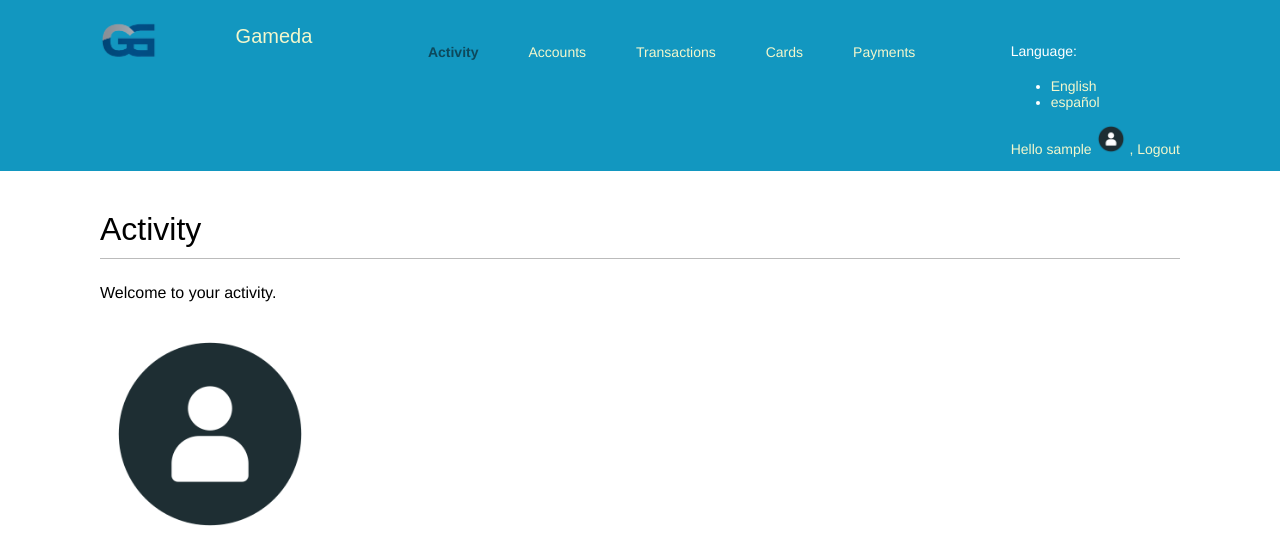
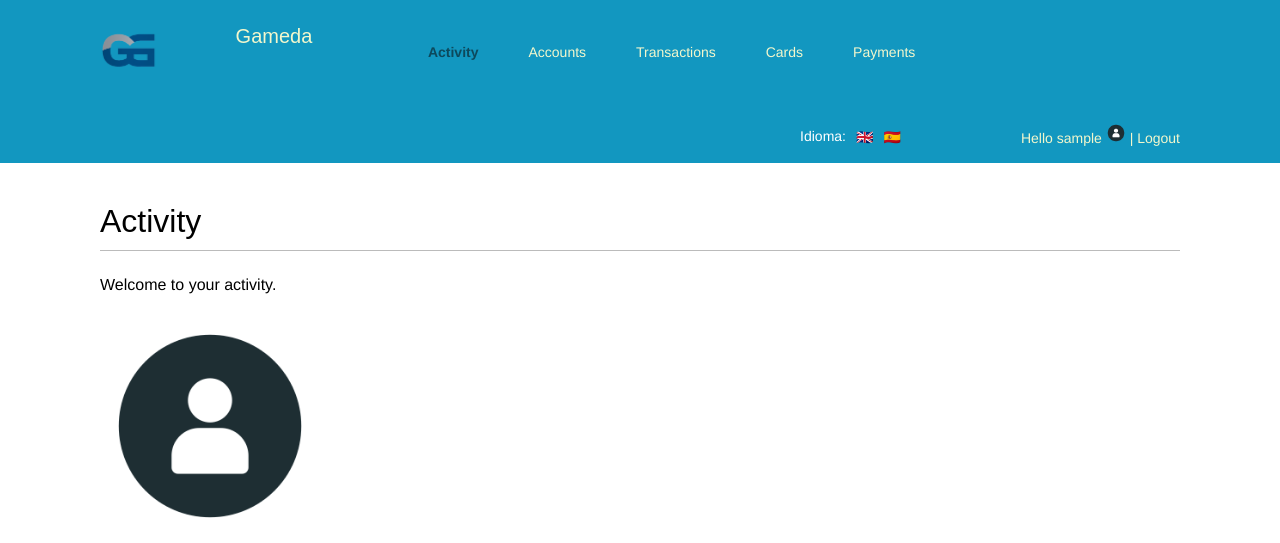
Before and after one commit to TheReported/gameda-bank, a Django app: page /en/user/activity/ in a window 1280 px wide. Shown: the top 543 px of the page. Run offline with Django 4.2, Linux system fonts and the light colour scheme; the visitor is signed in with stand-in values (Sample User, id 1); data that the repository does not hold is empty; some web fonts are replaced.

Commit message:
Fixes on API and Languages

```diff
--- a/account/static/css/base.css
+++ b/account/static/css/base.css
@@ -62,6 +62,7 @@ ol {
     width: 60px;
     margin-right: 7%;
     float:left;
+    margin-top: 10px;
 }
 
 #header ul.menu {
@@ -212,13 +213,17 @@ img.user-detail {
 .image-container { margin-top:40px; }
 
 .profile-photo {
-    border-radius: 20px;
-    width: 30px;
+    border-radius: 10px;
+    width: 20px;
 }
 
 .profile-photo-edit {
     border-radius: 50%;
     width: 220px;
+}
+
+.prof_zone {
+    padding-top: 10px;
 }
 
 
@@ -735,3 +740,37 @@ footer {
 .text-danger {
     color:rgb(187, 21, 21);
 }
+
+
+.languages {
+    display: flex;
+    align-items: center;
+    padding-top: 15px;
+}
+
+.languages p {
+    margin: 0;
+    font-size: 14px;
+    color: white;
+    margin-right: 10px;
+}
+
+.languages ul {
+    list-style-type: none;
+    padding: 0;
+    margin: 0;
+    display: flex;
+}
+
+.languages ul li {
+    margin-right: 10px;
+}
+
+.user {
+    display: flex;
+    align-items: center;
+}
+
+.user > *:first-child {
+    margin-right: 100px;
+}
--- a/account/templates/header.html
+++ b/account/templates/header.html
@@ -27,26 +27,28 @@
         {% get_available_languages as LANGUAGES %}
         {% get_language_info_list for LANGUAGES as languages %}
         <div class="languages">
-            <p>{% trans "Language" %}:</p>
+            <p>{% trans "Idioma" %}:
                 <ul class="languages">
                     {% for language in languages %}
                         <li>
                             <a href="/{{ language.code }}/"
                                 {% if language.code == LANGUAGE_CODE %} class="selected"{% endif %}>
-                                {{ language.name_local }}
+                                    {% if language.code == 'es' %}🇪🇸{% elif language.code == 'en' %}🇬🇧{% endif %}
                             </a>
                         </li>
                     {% endfor %}
                 </ul>
+            </p>
         </div>
+        <div class="prof_zone">
         {% if request.user.is_authenticated %}
-            <a href="{% url "edit" %}">{% trans "Hello" %} {{request.user.fisrt_name|default:request.user.username}}
+            <a href="{% url "edit" %}">{% trans "Hello" %} {{request.user.fisrt_name|default:request.user.username}}</a>
                     <img src="{% if user.profile.photo %} {{ user.profile.photo.url }} {% else %} {% static "img/avatar.png" %}{% endif %}" class='profile-photo'>
-            , </a>
 
-            <a href="{% url "logout" %}">{% trans "Logout" %}</a>
+            <a href="{% url "logout" %}">| {% trans "Logout" %}</a>
         {% else %}
             <a href="{% url "login" %}">{% trans "Login" %}</a>
         {% endif %}
+        </div>
     </span>
 </div>
--- a/bank_account/api/views.py
+++ b/bank_account/api/views.py
@@ -1,4 +1,5 @@
 from rest_framework import viewsets
+from rest_framework.authentication import SessionAuthentication
 from rest_framework.permissions import IsAuthenticated
 
 from bank_account.api.serializers import BankAccountSerializer
@@ -8,6 +9,8 @@ from bank_account.models import BankAccount
 class BankAccountViewSet(viewsets.ReadOnlyModelViewSet):
     serializer_class = BankAccountSerializer
     permission_classes = [IsAuthenticated]
+    authentication_classes = [SessionAuthentication]
+    http_method_names = ['get']
 
     def get_queryset(self):
         return BankAccount.objects.filter(user=self.request.user)
--- a/bank_account/utils.py
+++ b/bank_account/utils.py
@@ -17,7 +17,7 @@ class MovementKind(models.TextChoices):
     PAYMENT = 'PAY', 'Payment'
 
 
-def apply_movement(acc, transaction):
+def apply_movement(transaction, acc):
     if acc.balance >= (total_amount := transaction.amount + transaction.commission):
         acc.balance -= total_amount
         return acc, True
--- a/card/api/views.py
+++ b/card/api/views.py
@@ -1,4 +1,5 @@
 from rest_framework import viewsets
+from rest_framework.authentication import SessionAuthentication
 from rest_framework.permissions import IsAuthenticated
 
 from card.api.serializers import CardSerializer
@@ -8,6 +9,8 @@ from card.models import Card
 class CardViewSet(viewsets.ReadOnlyModelViewSet):
     serializer_class = CardSerializer
     permission_classes = [IsAuthenticated]
+    authentication_classes = [SessionAuthentication]
+    http_method_names = ['get']
 
     def get_queryset(self):
         return Card.objects.filter(bank_account__user=self.request.user)
--- a/payment/views.py
+++ b/payment/views.py
@@ -2,7 +2,6 @@ import json
 from decimal import Decimal
 
 import weasyprint
-from django.conf import settings
 from django.contrib import messages
 from django.contrib.auth.decorators import login_required
 from django.contrib.auth.hashers import check_password
--- a/transaction/api/views.py
+++ b/transaction/api/views.py
@@ -1,4 +1,5 @@
 from rest_framework import viewsets
+from rest_framework.authentication import SessionAuthentication
 from rest_framework.permissions import IsAuthenticated
 
 from bank_account.utils import MovementKind
@@ -9,6 +10,8 @@ from transaction.models import Transaction
 class TransactionViewSet(viewsets.ReadOnlyModelViewSet):
     serializer_class = TransactionSerializer
     permission_classes = [IsAuthenticated]
+    authentication_classes = [SessionAuthentication]
+    http_method_names = ['get']
 
     def get_queryset(self):
         return Transaction.objects.filter(
--- a/transaction/views.py
+++ b/transaction/views.py
@@ -24,7 +24,7 @@ from .models import Transaction
 @login_required
 def transaction_outgoing_proccess(request):
     if request.method == 'POST':
-        transaction_form = TransactionForm(request.POST)
+        transaction_form = TransactionForm(request.user, request.POST)
         if transaction_form.is_valid():
             cd = transaction_form.cleaned_data
             cac = cd['cac']
@@ -72,7 +72,7 @@ def transaction_outgoing_proccess(request):
         else:
             messages.error(request, "There was an error on your transaction")
     else:
-        transaction_form = TransactionForm()
+        transaction_form = TransactionForm(request.user)
     return render(
         request,
         'transaction/created.html',
```
Also changed, not shown: transaction/forms.py (+9 -9 lines). Lines whose indentation alone changed are shown as unchanged.
